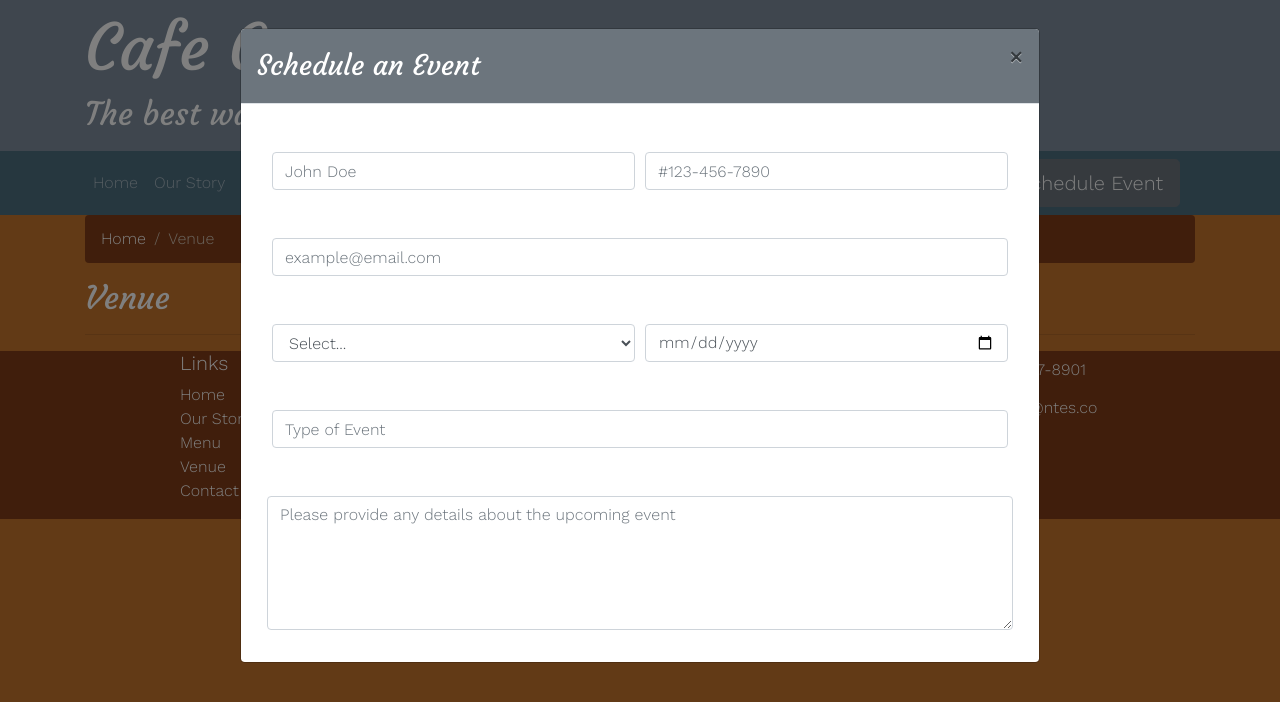
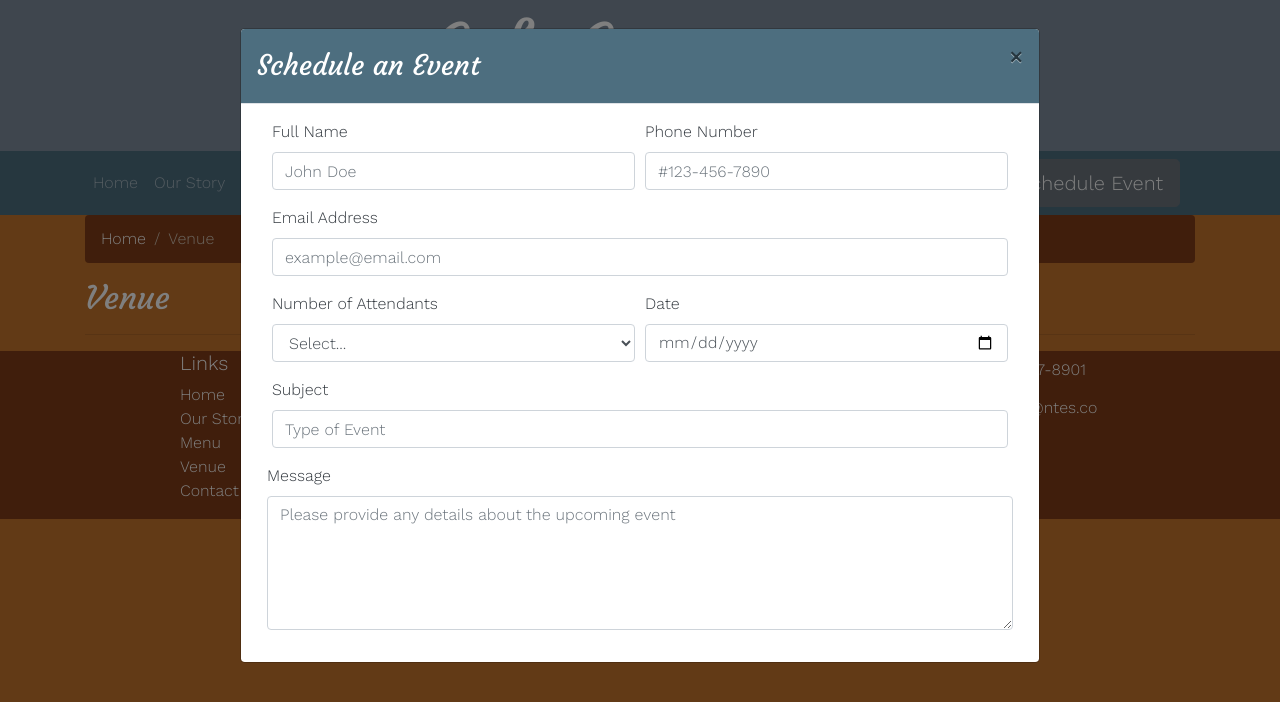
Before and after one commit to wacwestley/BSProject, a website: page venue.html in a window 1280 px wide. Both pictures are taken after a click on the button "Schedule Event". Drawn offline with nearby package versions, Linux system fonts and the light colour scheme.

Commit message:
modal bugs worked out

```diff
--- a/css/projectStyles.scss
+++ b/css/projectStyles.scss
@@ -29,10 +29,6 @@ h1, h2, h3 {
 
 #modalHeader {
     background-color: $blue;
-}
-
-#modalBody{
-    background-color: $orange;
 }
 
 .navbar {
--- a/venue.html
+++ b/venue.html
@@ -14,75 +14,13 @@
     <title>Cafe Cervantes</title>
 </head>
 <body>
-    <header class="jumbotron jumbotron-fluid">
+    <header>
+        <div class="jumbotron jumbotron-fluid">
             <div class="container">
                 <div class="row">
-                <div class="col">
+                    <div class="col text-center">
                         <h1>Cafe Cervantes</h1>
                         <h2>The best way to start and end your day</h2>
-                </div>
-            </div>
-        </div>
-    </header>
-
-    <div id="eventModal" class="modal fade" role="dialog">
-        <div class="modal-lg modal-dialog" role="document">
-            <div class="modal-content">
-                <div class="modal-header bg-secondary text-white">
-                    <h3 class="modal-title">Schedule an Event</h3>
-                    <button type="button" class="close" data-dismiss="modal">&times;</button>
-                </div>
-                <div class="modal-body">
-                    <div class="container-fluid">
-                        <form>
-                            <div class="form-group row form-row">
-                                <div class="col-md-6">
-                                    <label for="name">Full Name</label>
-                                    <input type="text" class="form-control" id="name" placeholder="John Doe"/>
-                                    <!--class="form-control-sm" experiment ^^^-->
-                                </div>
-                                <div class="col-md-6">
-                                    <label for="phone">Phone Number</label>
-                                    <input type="text" class="form-control" id="phone" placeholder="#123-456-7890"/>
-                                </div>
-                            </div>
-                            <div class="form-group row form-row">
-                                <div class="col">
-                                    <label for="email">Email Address</label>
-                                    <input type="email" class="form-control" id="email" placeholder="example@email.com"/>
-                                </div>
-                            </div>
-                            <div class="form-group row form-row">
-                                <div class="col-md-6">
-                                    <label for="numAtt" class="col-form-control">Number of Attendants</label>
-                                    <div>
-                                        <select class="form-control" name="numAtt" id="numAtt">
-                                            <option>Select...</option>
-                                            <option value="1">0-200</option>
-                                            <option value="2">200-500</option>
-                                            <option value="3">500+</option>
-                                        </select>
-                                    </div>
-                                </div>
-                                <div class="col-md-6">
-                                    <label for="date" class="col-form-control">Date</label>
-                                    <div>
-                                        <input class="form-control" type="date" id="date" name="date" placeholder="date" />
-                                    </div>
-                                </div>
-                            </div>
-                            <div class="form-group row form-row">
-                                <div class="col">
-                                    <label for="subject">Subject</label>
-                                    <input type="text" class="form-control" id="subject" placeholder="Type of Event"/>
-                                </div>
-                            </div>
-                            <div class="form-group row form-row">
-                                <label for="message">Message</label>
-                                <textarea class="form-control" rows="5" id="message" placeholder="Please provide any details about the upcoming event"></textarea>
-                            </div>
-                        </form>
-                    </div>
                     </div>
                 </div>
             </div>
@@ -106,6 +44,69 @@
                 </div>
             </div>
         </nav>
+
+        <div id="eventModal" class="modal fade" role="dialog">
+            <div class="modal-lg modal-dialog" role="document">
+                <div class="modal-content">
+                    <div id="modalHeader" class="modal-header text-white">
+                        <h3 class="modal-title">Schedule an Event</h3>
+                        <button type="button" class="close" data-dismiss="modal">&times;</button>
+                    </div>
+                    <div class="modal-body text-dark">
+                        <div class="container-fluid">
+                            <form>
+                                <div class="row form-row">
+                                    <div class="col-md-6 form-group">
+                                        <label for="name">Full Name</label>
+                                        <input type="text" class="form-control" id="name" placeholder="John Doe"/>
+                                    </div>
+                                    <div class="col-md-6 form-group">
+                                        <label for="phone">Phone Number</label>
+                                        <input type="text" class="form-control" id="phone" placeholder="#123-456-7890"/>
+                                    </div>
+                                </div>
+                                <div class="form-group row form-row">
+                                    <div class="col">
+                                        <label for="email">Email Address</label>
+                                        <input type="email" class="form-control" id="email" placeholder="example@email.com"/>
+                                    </div>
+                                </div>
+                                <div class="row form-row">
+                                    <div class="col-md-6 form-group">
+                                        <label for="numAtt" class="col-form-control">Number of Attendants</label>
+                                        <div>
+                                            <select class="form-control" name="numAtt" id="numAtt">
+                                                <option>Select...</option>
+                                                <option value="1">0-200</option>
+                                                <option value="2">200-500</option>
+                                                <option value="3">500+</option>
+                                            </select>
+                                        </div>
+                                    </div>
+                                    <div class="col-md-6 form-group">
+                                        <label for="date" class="col-form-control">Date</label>
+                                        <div>
+                                            <input class="form-control" type="date" id="date" name="date" placeholder="date" />
+                                        </div>
+                                    </div>
+                                </div>
+                                <div class="form-group row form-row">
+                                    <div class="col">
+                                        <label for="subject">Subject</label>
+                                        <input type="text" class="form-control" id="subject" placeholder="Type of Event"/>
+                                    </div>
+                                </div>
+                                <div class="form-group row form-row">
+                                    <label for="message">Message</label>
+                                    <textarea class="form-control" rows="5" id="message" placeholder="Please provide any details about the upcoming event"></textarea>
+                                </div>
+                            </form>
+                        </div>
+                    </div>
+                </div>
+            </div>
+        </div>
+    </header>
     <div class="container">
         <div class="row">
             <div class="col">
```
Also changed, not shown: contactUs.html (+66 -65 lines), homePage.html (+1 -1 lines), menu.html (+66 -65 lines), ourStory.html (+66 -66 lines), css/projectStyles.css. Lines whose indentation alone changed are shown as unchanged.
